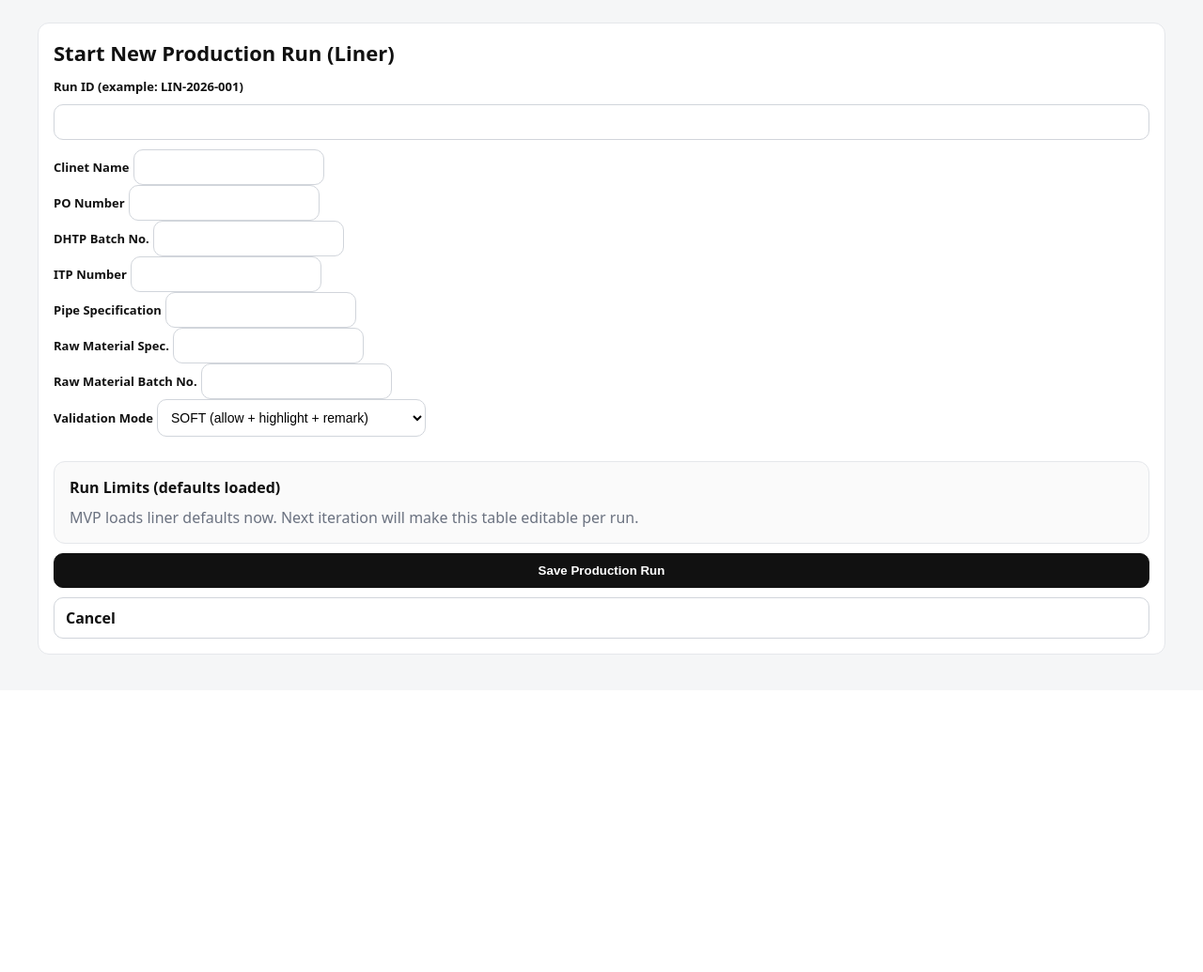
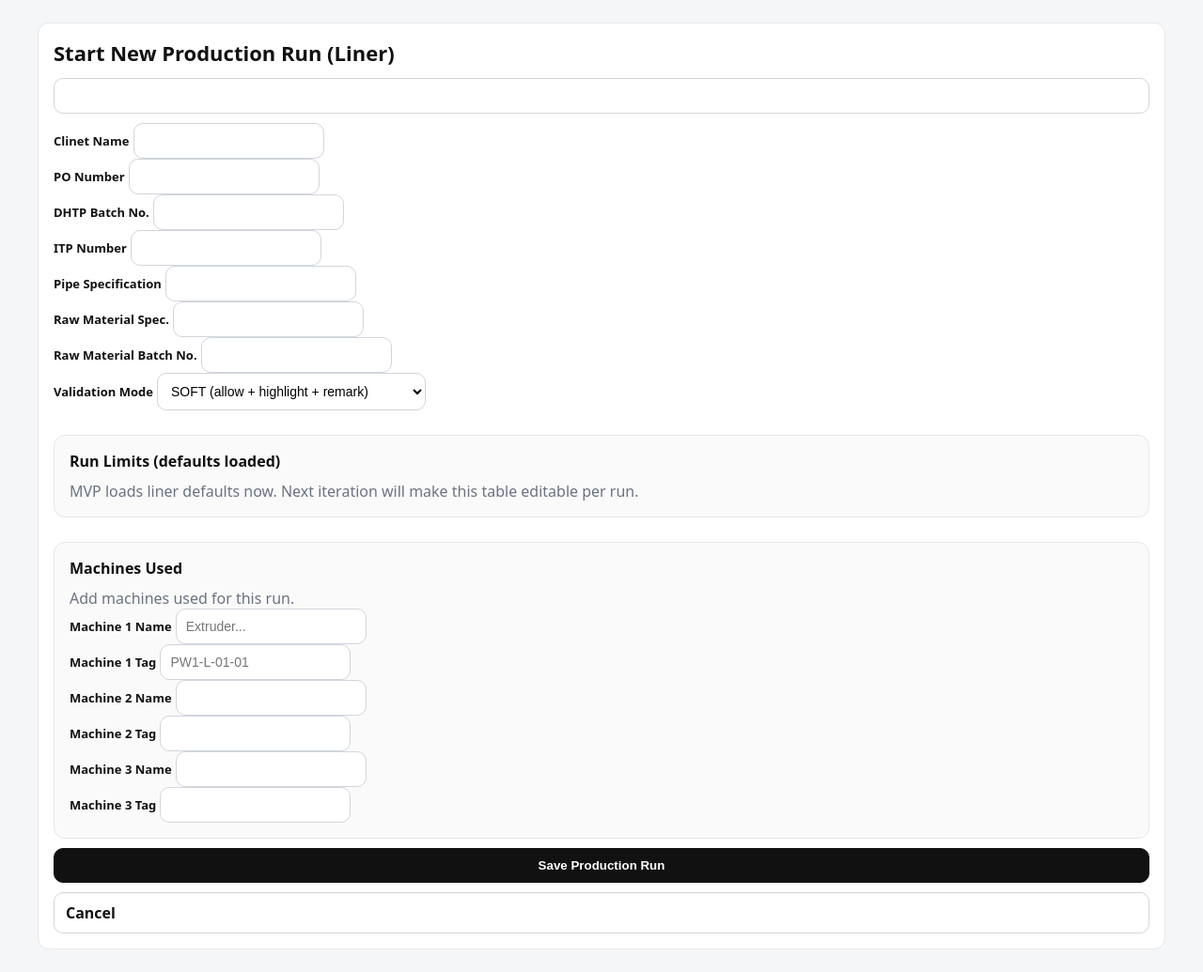
Before and after one commit to paintgree/inspection-erp-liner, a FastAPI app: template app/templates/run_new.html in a window 1280 px wide. Shown: the part 65-1100 px from the top of the page at 94% size. Before the commit the page ends 762 px from the top, so only its background shows below. Run offline with FastAPI, Linux system fonts and the light colour scheme; the template is opened without the code that fills it, so the values that code supplies are empty.

Commit message:
Update run_new.html

```diff
--- a/app/templates/run_new.html
+++ b/app/templates/run_new.html
@@ -4,7 +4,6 @@
   <h1>Start New Production Run (Liner)</h1>
 
   <form method="post" action="/runs/new" class="form">
-    <label>Run ID (example: LIN-2026-001)</label>
     <input name="run_code" required />
 
     <div class="grid2">
@@ -55,6 +54,40 @@
       </ul>
     </div>
 
+<div class="card inner">
+  <h2>Machines Used</h2>
+  <div class="muted">Add machines used for this run.</div>
+
+  <div class="grid2">
+    <div>
+      <label>Machine 1 Name</label>
+      <input name="m1_name" placeholder="Extruder..." />
+    </div>
+    <div>
+      <label>Machine 1 Tag</label>
+      <input name="m1_tag" placeholder="PW1-L-01-01" />
+    </div>
+
+    <div>
+      <label>Machine 2 Name</label>
+      <input name="m2_name" />
+    </div>
+    <div>
+      <label>Machine 2 Tag</label>
+      <input name="m2_tag" />
+    </div>
+
+    <div>
+      <label>Machine 3 Name</label>
+      <input name="m3_name" />
+    </div>
+    <div>
+      <label>Machine 3 Tag</label>
+      <input name="m3_tag" />
+    </div>
+  </div>
+</div>
+
     <button class="btn primary" type="submit">Save Production Run</button>
     <a class="btn" href="/dashboard">Cancel</a>
   </form>
```
